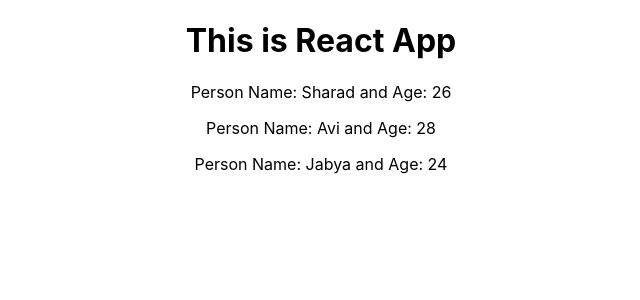
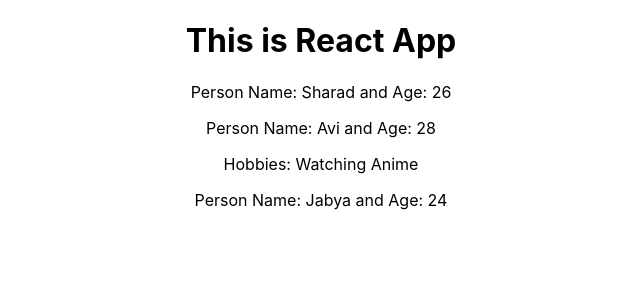
Before and after one commit to shindesharad71/Burger-Builder-With-React, a React (Create React App) app: page / in a window 1280 px wide. Shown: the top 300 px of the page, without its empty margins (319-959 px from the left). Built offline with nearby package versions, Linux system fonts and the light colour scheme.

Commit message:
Added: Props Children

```diff
--- a/src/Person/Person.js
+++ b/src/Person/Person.js
@@ -1,7 +1,14 @@
 import React from 'react';
 
 const person = (props) => {
-    return <p>Person Name: {props.name} and Age: {props.age}</p>
-}
+	return (
+		<div>
+			<p>
+				Person Name: {props.name} and Age: {props.age}
+            </p>
+            <p>{props.children}</p>
+		</div>
+	);
+};
 
 export default person;
```
